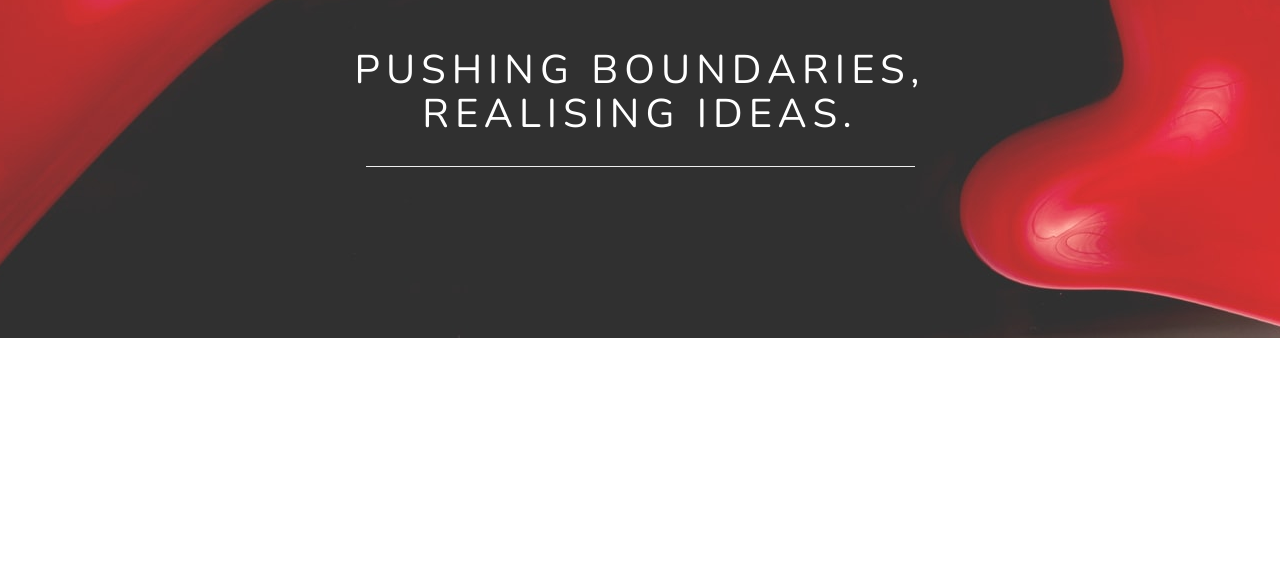
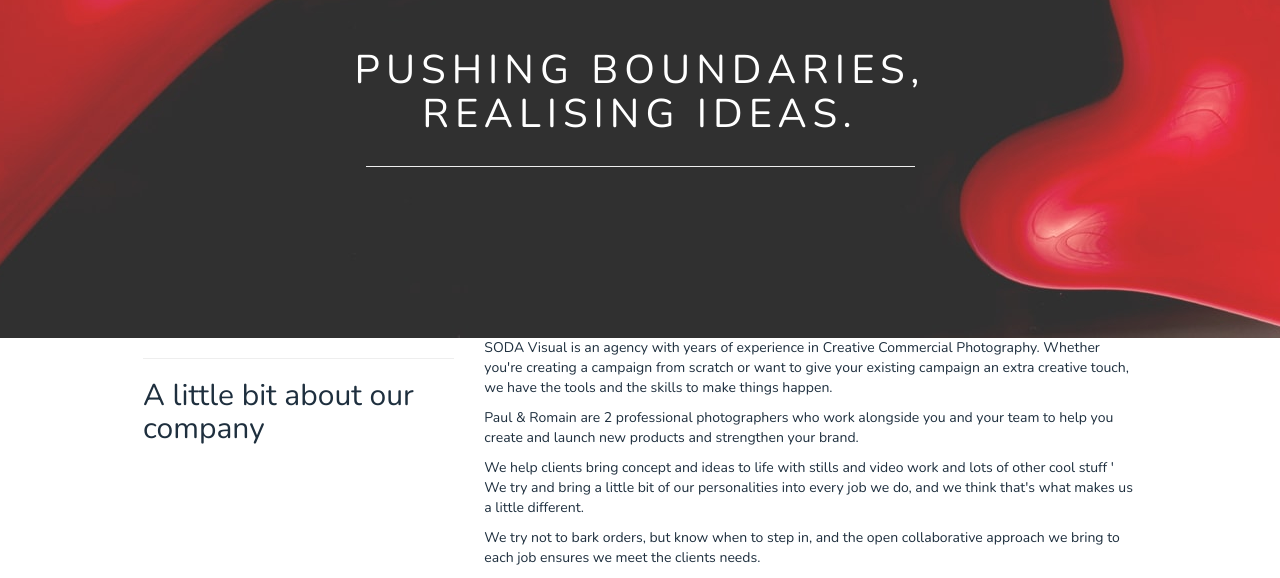
Before and after one commit to martin91s/SodaVisualTask, a plain HTML site: page index.html in a window 1280 px wide. Shown: the part 299-877 px from the top of the page. Before the commit the page ends 800 px from the top, so only its background shows below. Drawn offline with nearby package versions, Linux system fonts and the light colour scheme.

Commit message:
start of main, title and main text

```diff
--- a/index.html
+++ b/index.html
@@ -33,6 +33,29 @@
 		</div>
 	</header><!--end of header-->
 
+	<!--MAIN-->
+	<section id="home-main">
+		<div class="container">
+			<div class="row">
+				<div class="col-xs-12 col-sm-4 title">
+					<hr>
+					<h2>A little bit about our company</h2>
+				</div>
+				<div class="col-xs-12 col-sm-8 main-text">
+					<p>SODA Visual is an agency with years of experience in Creative Commercial Photography. Whether you're creating a campaign from scratch or want to give your existing campaign an extra creative touch, we have the tools and the skills to make things happen.</p>
+					<p>Paul & Romain are 2 professional photographers who work alongside you and your team to help you create and launch new products and strengthen your brand.</p>
+					<p>We help clients bring concept and ideas to life with stills and video work and lots of other cool stuff ' We try and bring a little bit of our personalities into every job we do, and we think that's what makes us a little different.</p>
+					<p>We try not to bark orders, but know when to step in, and the open collaborative approach we bring to each job ensures we meet the clients needs.</p>
+				</div>
+			</div>
+		</div>
+
+
+
+
+
+
+	</section><!--end of main-->
 
 </body>
 
```
